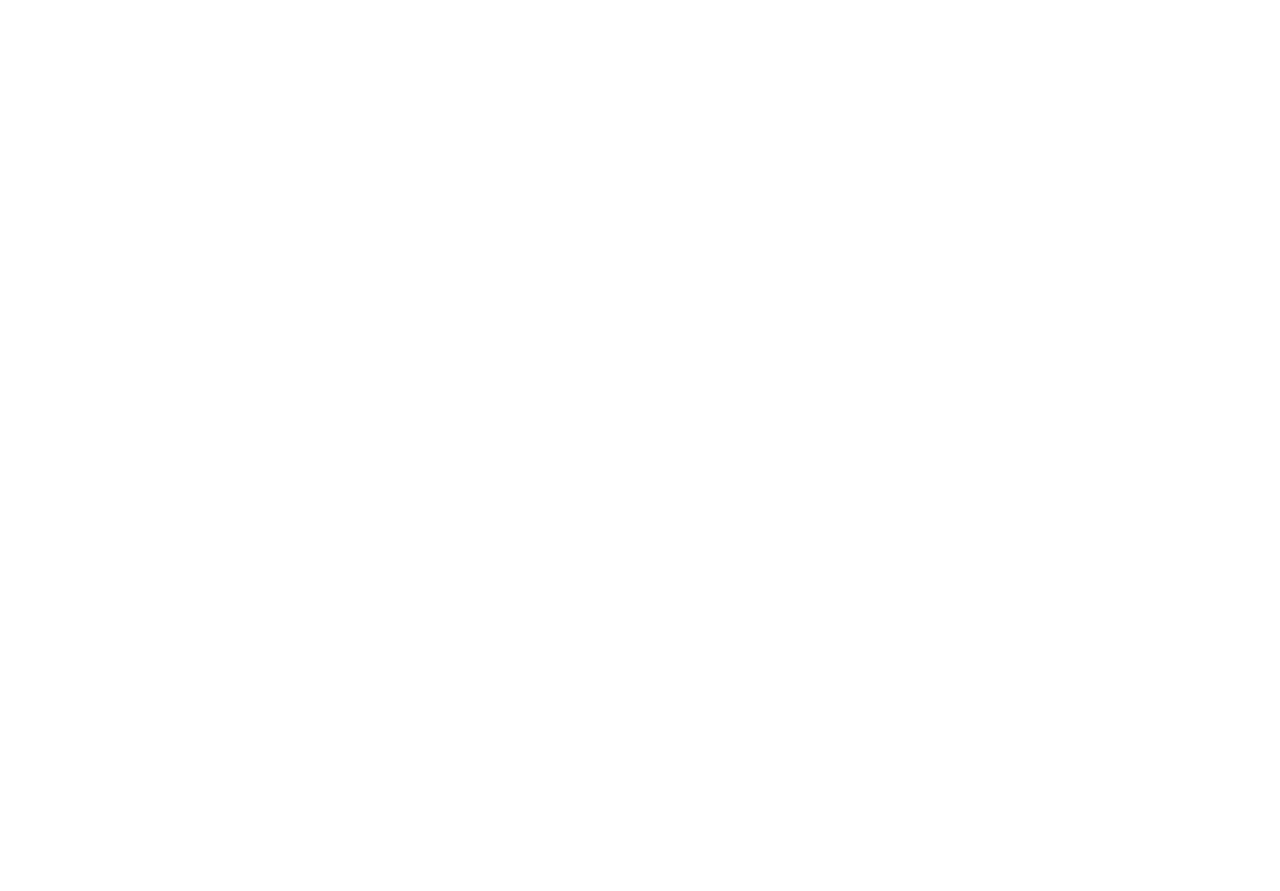
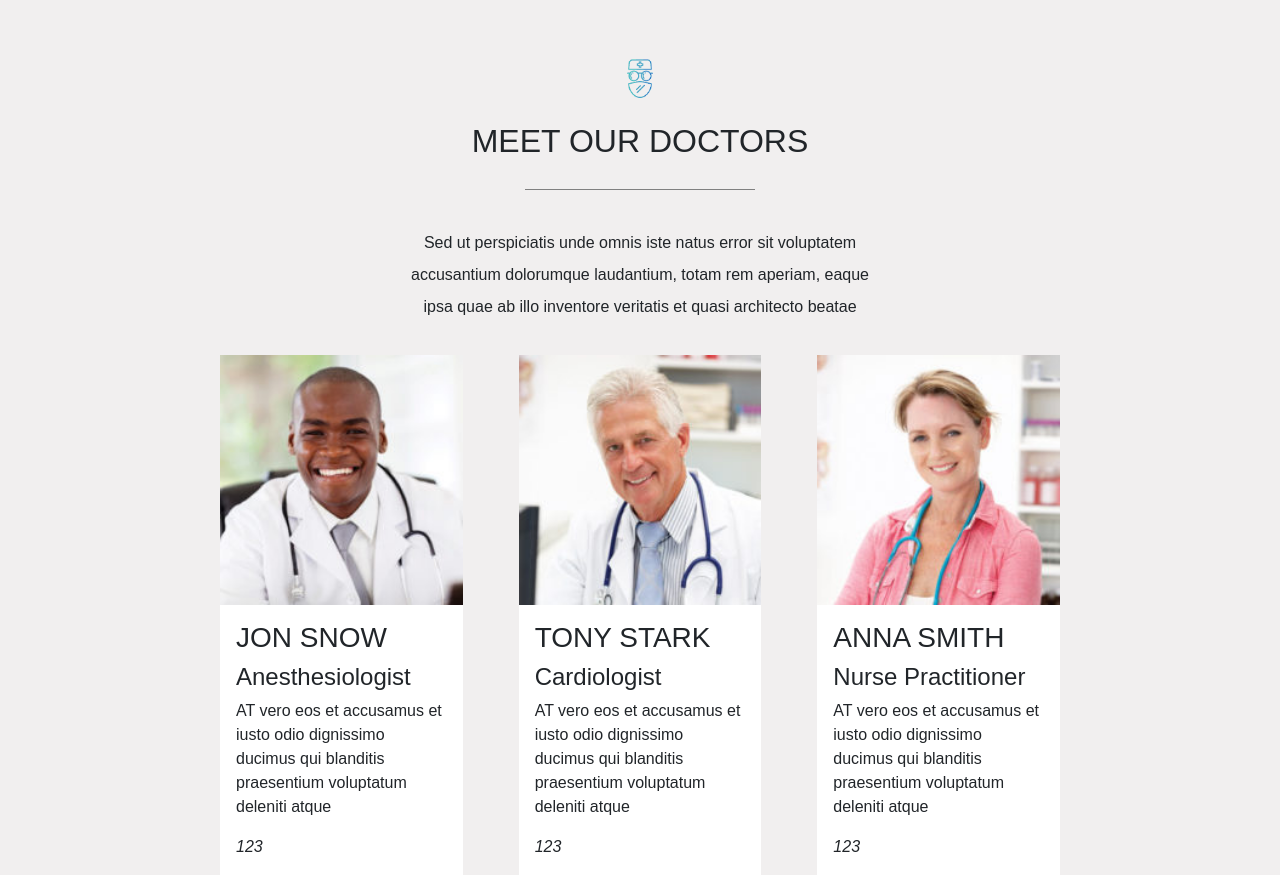
Before and after one commit to Daniele-Simonetti/proj-html-vuejs, a Vue app: page / in a window 1280 px wide. Shown: the part 1040-1931 px from the top of the page. Before the commit the page ends 1028 px from the top, so only its background shows below. Built offline with nearby package versions, Linux system fonts and the light colour scheme.

Commit message:
add doc cards

```diff
--- a/src/App.vue
+++ b/src/App.vue
@@ -7,6 +7,7 @@
     />
     <Main
       :maj-infos="majorInfos"
+      :doctors="docs"
     />
     <Footer />
   </div>
@@ -67,6 +68,59 @@
           text: 'Sed ut pespiciatis unde omnis iste natus error sit voluptatem accusantium',
         },
       ],
+      docs: [
+        {
+          img: 'doctor-1-200x206.jpg',
+          name: 'Jon Snow',
+          job: 'Anesthesiologist',
+          description: 'AT vero eos et accusamus et iusto odio dignissimo ducimus qui blanditis praesentium voluptatum deleniti atque',
+          icons: [
+            {
+              facebook: 'FB',
+            },
+            {
+              twitter: 'TW',
+            },
+            {
+              instagram: 'IN',
+            },
+          ],
+        },
+        {
+          img: 'doctor-2-200x206.jpg',
+          name: 'Tony Stark',
+          job: 'Cardiologist',
+          description: 'AT vero eos et accusamus et iusto odio dignissimo ducimus qui blanditis praesentium voluptatum deleniti atque',
+          icons: [
+            {
+              facebook: 'FB',
+            },
+            {
+              twitter: 'TW',
+            },
+            {
+              instagram: 'IN',
+            },
+          ],
+        },
+        {
+          img: 'doctor-3-200x206.jpg',
+          name: 'Anna Smith',
+          job: 'Nurse Practitioner',
+          description: 'AT vero eos et accusamus et iusto odio dignissimo ducimus qui blanditis praesentium voluptatum deleniti atque',
+          icons: [
+            {
+              facebook: 'FB',
+            },
+            {
+              twitter: 'TW',
+            },
+            {
+              instagram: 'IN',
+            },
+          ],
+        },
+      ],
     };
   },
 };
--- a/src/components/Main.vue
+++ b/src/components/Main.vue
@@ -50,6 +50,47 @@
         </div>
       </div>
     </div>
+    <div class="ourDoc">
+      <div class="row justify-content-center text-center text-box">
+        <img
+          :src="require(`../assets/images/icon-5.png`)"
+          alt="doc-logo"
+          class="doc-logo"
+        >
+        <h2 class="text-uppercase">
+          Meet our Doctors
+        </h2>
+        <p>
+          Sed ut perspiciatis unde omnis iste natus error sit voluptatem
+          accusantium dolorumque laudantium,
+          totam rem aperiam, eaque ipsa quae ab illo inventore veritatis et quasi architecto beatae
+        </p>
+      </div>
+      <div class="row doc-box">
+        <div
+          v-for="(doc, i) in doctors"
+          :key="i"
+          class="doc-card"
+        >
+          <img
+            :src="require(`../assets/images/${doc.img}`)"
+            :alt="doc.name"
+          >
+          <div class="card-text">
+            <h3 class="text-uppercase">
+              {{ doc.name }}
+            </h3>
+            <h4>{{ doc.job }}</h4>
+            <p>{{ doc.description }}</p>
+            <div>
+              <i>1</i>
+              <i>2</i>
+              <i>3</i>
+            </div>
+          </div>
+        </div>
+      </div>
+    </div>
   </main>
 </template>
 
@@ -58,6 +99,12 @@
   name: 'Main',
   props: {
     majInfos: {
+      type: Array,
+      default() {
+        return [];
+      },
+    },
+    doctors: {
       type: Array,
       default() {
         return [];
@@ -136,4 +183,49 @@
     }
   }
 }
+.ourDoc {
+  .doc-logo {
+    margin-top: 4em;
+    width: 6%;
+  }
+  background-color: #f1efef;
+  h2 {
+    font-weight: lighter;
+    margin-top: 0.5em;
+  }
+  h2::after {
+    content: '';
+    display: block;
+    width: 18%;
+    margin: 0.9em auto;
+    height: 1px;
+    background-color: gray;
+  }
+  hr {
+    display: block;
+    width: 10%;
+  }
+  .text-box {
+    p {
+      width: 37%;
+      line-height: 2em;
+      font-weight: 300;
+    }
+  }
+  .doc-box {
+    width: 70%;
+    margin: 1em auto;
+    .doc-card {
+      margin: 0 1em;
+      flex-basis: calc((100% / 3) - 2em);
+      img {
+        width: 100%;
+      }
+      .card-text {
+        background-color: white;
+        padding: 1em;
+      }
+    }
+  }
+}
 </style>
```
